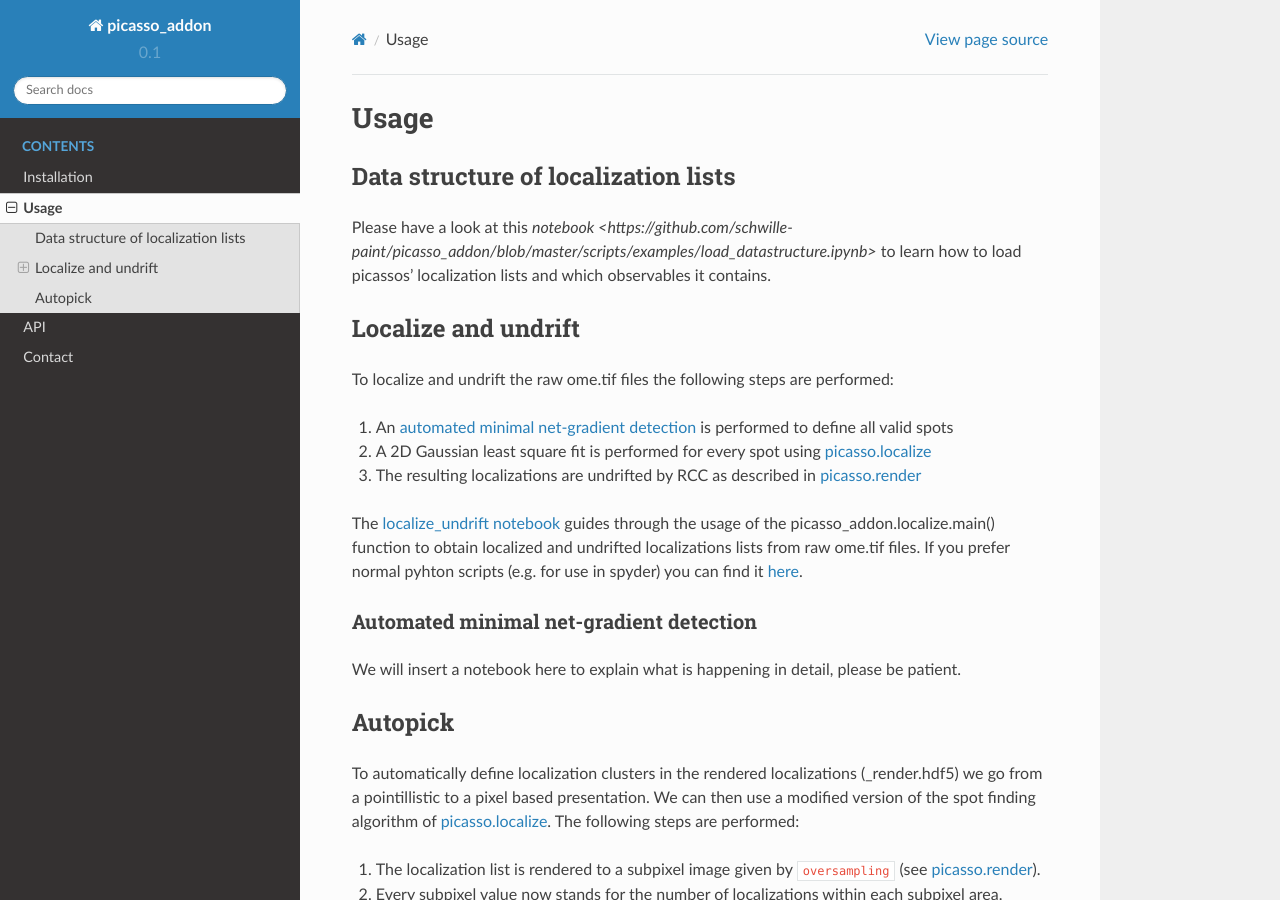
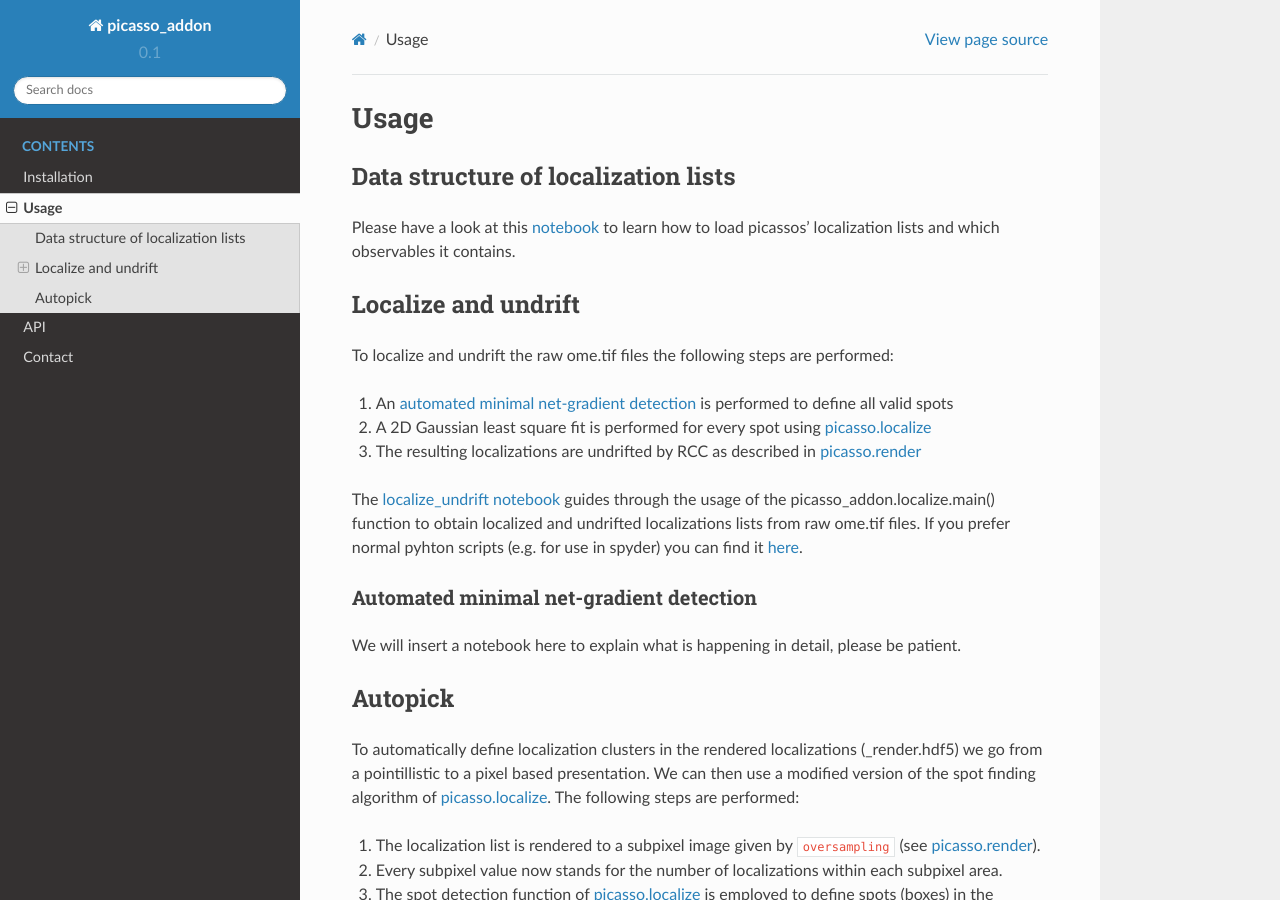
Before and after one commit to schwille-paint/picasso_addon, a Sphinx documentation site: the page built from docs/howto.rst, in a window 1280 px wide and 900 px high. Built offline with Sphinx 7.4.7 and the Read the Docs theme 2.0.0, drawn with Linux system fonts in a browser that asks for light colours.

Commit message:
Minor change in datastructure notebook

```diff
--- a/docs/howto.rst
+++ b/docs/howto.rst
@@ -12,7 +12,7 @@
 
 Data structure of localization lists
 ^^^^^^^^^^^^^^^^^^^^^^^^^^^^^^^^^^^^
-Please have a look at this `notebook <https://github.com/schwille-paint/picasso_addon/blob/master/scripts/examples/load_datastructure.ipynb>` to learn how to load
+Please have a look at this `notebook <https://github.com/schwille-paint/picasso_addon/blob/master/scripts/examples/load_datastructure.ipynb>`_ to learn how to load
 picassos' localization lists and which observables it contains.
 
 
```
Also changed, not shown: 3 other files.
